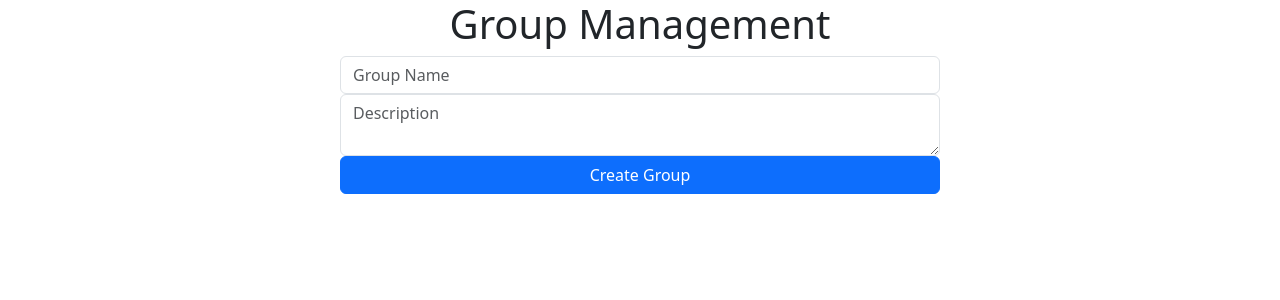
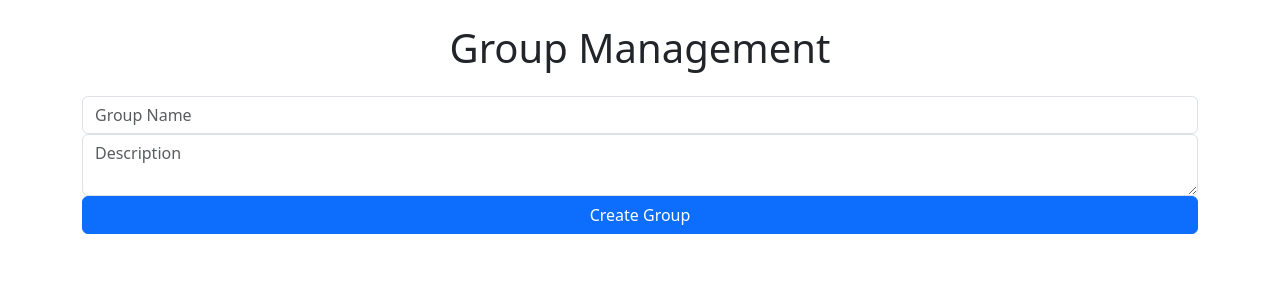
Before and after one commit to C9-nassarahmad/group-management-1, a React (Create React App) app: page / in a window 1280 px wide. Shown: the top 300 px of the page. Built offline with nearby package versions, Linux system fonts and the light colour scheme.

Commit message:
add bootstrap and style and import it in app file

```diff
--- a/src/App.js
+++ b/src/App.js
@@ -3,6 +3,7 @@ import React, { useState } from 'react';
 import GroupForm from './components/GroupForm';
 import GroupList from './components/GroupList';
 import GroupEdit from './components/GroupEdit';
+import 'bootstrap/dist/css/bootstrap.min.css';
 const App = () => {
   const [groups, setGroups] = useState([]);
   const [editingGroup, setEditingGroup] = useState(null);
@@ -34,8 +35,8 @@ const App = () => {
   };
 
   return (
-    <div className="App">
-      <h1>Group Management</h1>
+    <div className="App container mt-4">
+      <h1 className="mb-4">Group Management</h1>
       {editingGroup ? (
         <GroupEdit
           group={editingGroup}
@@ -55,4 +56,5 @@ const App = () => {
   );
 };
 
+
 export default App;
```
